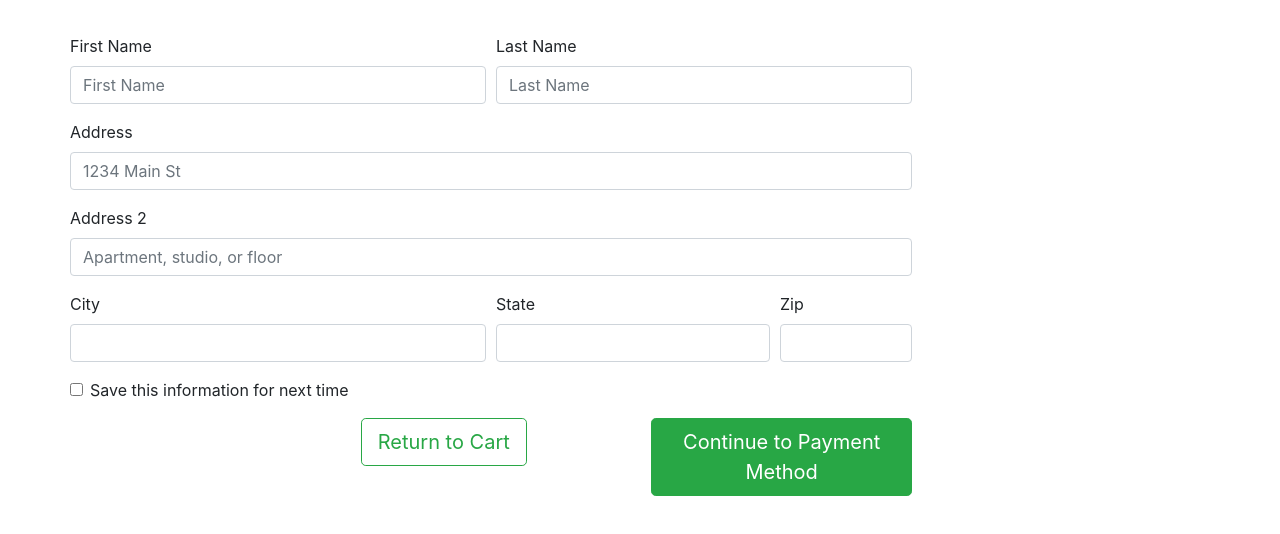
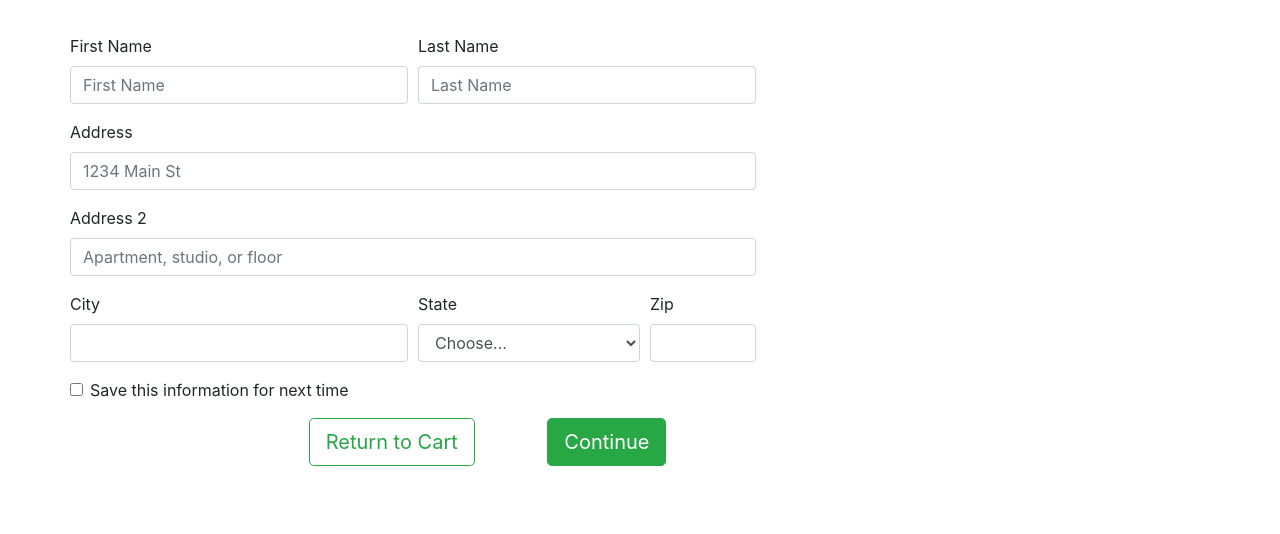
Before and after one commit to IMendoza0220/shoppingStore, a website: page public/customerInfo.html in a window 1280 px wide. Shown: the part 62-596 px from the top of the page. Drawn offline with nearby package versions, Linux system fonts and the light colour scheme; no server answers.

Commit message:
updated drop down list to include all states in customer info html

```diff
--- a/public/customerInfo.html
+++ b/public/customerInfo.html
@@ -104,7 +104,60 @@
                   </div>
                   <div class="form-group col-md-4">
                     <label for="inputState">State</label>
-                    <input type="text" class="form-control" id="inputState">
+                    <select id="inputState" class="form-control">
+                      <option selected>Choose...</option>
+                      <option value="AK">AK</option>
+                      <option value="AL">AL</option>
+                      <option value="AR">AR</option>
+                      <option value="AZ">AZ</option>
+                      <option value="CA">CA</option>
+                      <option value="CO">CO</option>
+                      <option value="CT">CT</option>
+                      <option value="DC">DC</option>
+                      <option value="DE">DE</option>
+                      <option value="FL">FL</option>
+                      <option value="GA">GA</option>
+                      <option value="HI">HI</option>
+                      <option value="IA">IA</option>
+                      <option value="ID">ID</option>
+                      <option value="IL">IL</option>
+                      <option value="IN">IN</option>
+                      <option value="KS">KS</option>
+                      <option value="KY">KY</option>
+                      <option value="LA">LA</option>
+                      <option value="MA">MA</option>
+                      <option value="MD">MD</option>
+                      <option value="ME">ME</option>
+                      <option value="MI">MI</option>
+                      <option value="MN">MN</option>
+                      <option value="MO">MO</option>
+                      <option value="MS">MS</option>
+                      <option value="MT">MT</option>
+                      <option value="NC">NC</option>
+                      <option value="ND">ND</option>
+                      <option value="NE">NE</option>
+                      <option value="NH">NH</option>
+                      <option value="NJ">NJ</option>
+                      <option value="NM">NM</option>
+                      <option value="NV">NV</option>
+                      <option value="NY">NY</option>
+                      <option value="OH">OH</option>
+                      <option value="OK">OK</option>
+                      <option value="OR">OR</option>
+                      <option value="PA">PA</option>
+                      <option value="PR">PR</option>
+                      <option value="RI">RI</option>
+                      <option value="SC">SC</option>
+                      <option value="SD">SD</option>
+                      <option value="TN">TN</option>
+                      <option value="TX">TX</option>
+                      <option value="UT">UT</option>
+                      <option value="VA">VA</option>
+                      <option value="VT">VT</option>
+                      <option value="WA">WA</option>
+                      <option value="WI">WI</option>
+                      <option value="WV">WV</option>
+                      <option value="WY">WY</option>
                     </select>
                   </div>
                   <div class="form-group col-md-2">
@@ -125,7 +178,7 @@
                       <button class="btn btn-outline-success btn-lg">Return to Cart</button>
                   </div>
                   <div class="col-4">
-                      <button class="btn btn-success btn-lg">Continue to Payment Method</button>
+                      <button class="btn btn-success btn-lg">Continue</button>
                   </div>
               </div>
               </form>
```
